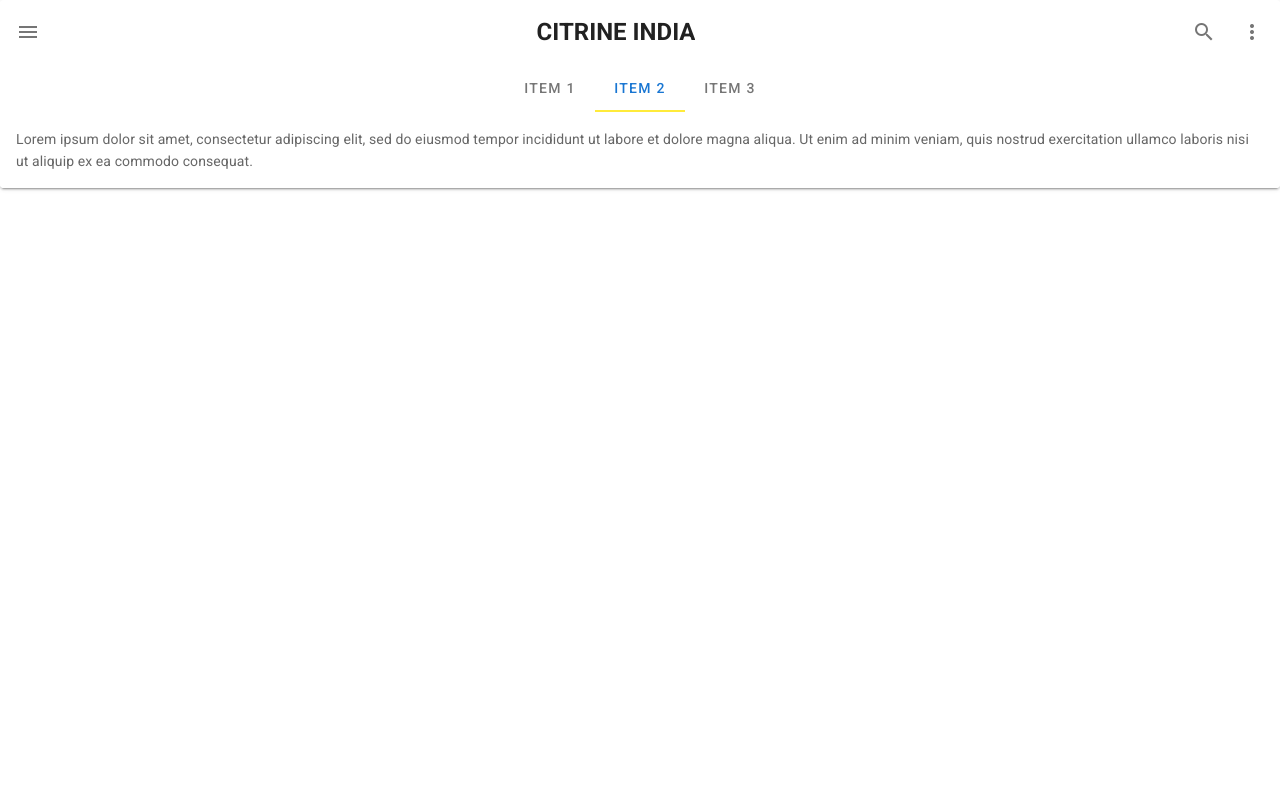
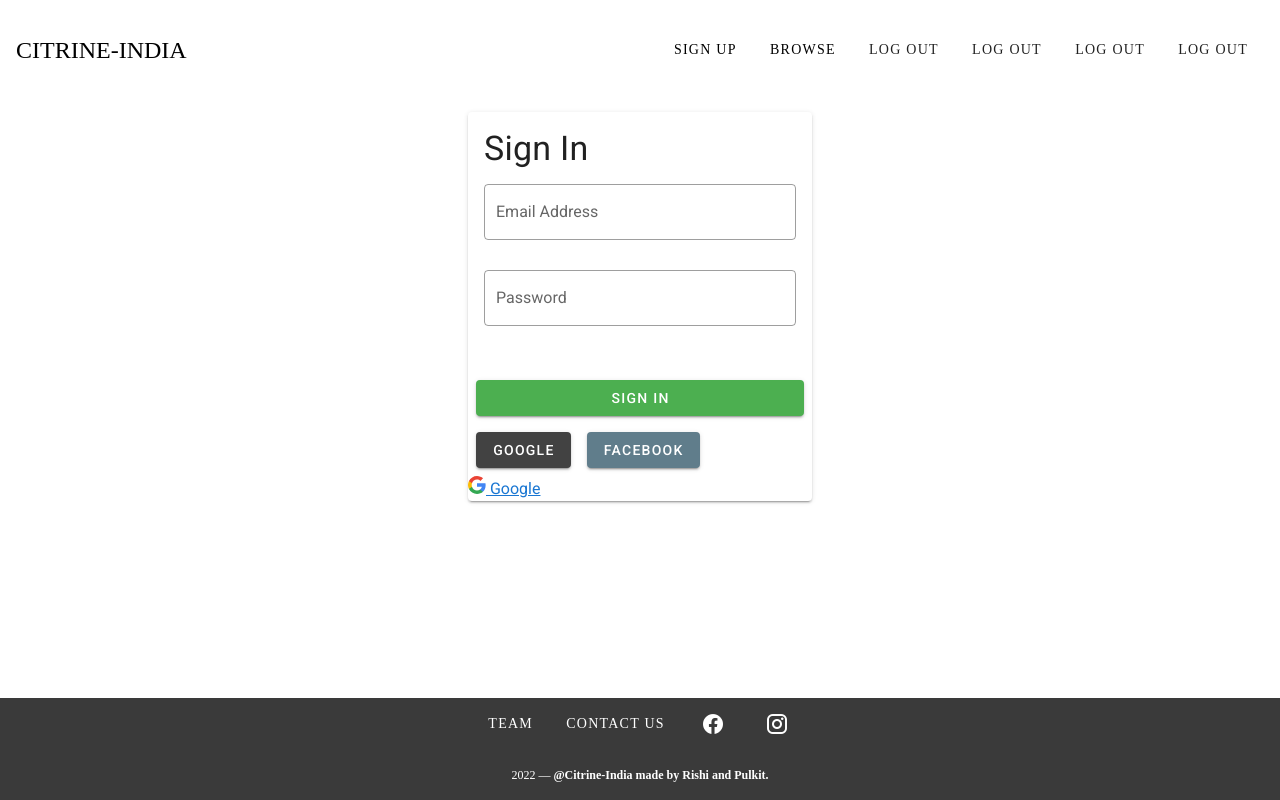
Before and after one commit to shivamk012/Citrine-india, a Vue app in the folder client/: page /register in a window 1280 px wide. Built offline with nearby package versions, Linux system fonts and the light colour scheme.

Commit message:
admin layout

```diff
--- a/client/src/App.vue
+++ b/client/src/App.vue
@@ -7,18 +7,21 @@
           <router-view></router-view>
         </v-container>
       </main>
+      <page-footer/>
     </v-app>
   </div>
 </template>
 
 <script>
 import PageHeader from './components/Header.vue';
+import PageFooter from './components/Footer.vue';
 
 export default {
   name: 'App',
 
   components: {
     PageHeader,
+    PageFooter,
   },
 
   data: () => ({
--- /dev/null
+++ b/client/src/components/Footer.vue
@@ -0,0 +1,81 @@
+<template>
+
+
+  <v-footer
+    color="#3a3a3a"
+    padless
+    class="footer"
+    fixed
+  >
+    <v-row
+      justify="center"
+      no-gutters
+    >
+      <v-btn
+        v-for="link in links"
+        :key="link"
+        color="white"
+        text
+        class="my-2"
+      >
+        {{ link }}
+      </v-btn>
+      <v-btn
+        v-for="icon in icons"
+        :key="icon"
+        color="white"
+        text
+        class="my-2"
+      >
+        <v-icon size="24px">
+            {{ icon }}
+        </v-icon>
+      </v-btn>
+      <v-col
+        class="#3a3a3a py-4 text-center white--text copyright"
+        cols="12"
+      >
+        {{ new Date().getFullYear() }} — <strong> @Citrine-India made by Rishi and Pulkit.</strong>
+      </v-col>
+    </v-row>
+  </v-footer>
+
+
+</template>
+
+
+
+<script>
+
+
+  export default {
+    data: () => ({
+        links: [
+            'Team',
+            'Contact Us',
+        ],
+        icons:[
+            'mdi-facebook',
+            'mdi-instagram',
+        ]
+    }),
+  }
+
+
+</script>
+
+
+
+<style scoped>
+
+
+  .footer {
+    font-family: Montserrat;
+  }
+
+  .copyright {
+    font-size: .75rem;
+  }
+
+
+</style>
--- a/client/src/components/Header.vue
+++ b/client/src/components/Header.vue
@@ -1,69 +1,93 @@
 <template>
-  <v-card>
+
+
+  <div class="header">
+
     <v-toolbar
       color="white"
+      dark
+      height="100px"
+      fixed
       flat
     >
-      <v-app-bar-nav-icon/>
-
-      <v-spacer/>
-
-      <v-toolbar-title class="headline font-weight-bold">CITRINE INDIA</v-toolbar-title>
-
-      <v-spacer/>
-
-      <v-btn icon>
-        <v-icon>mdi-magnify</v-icon>
-      </v-btn>
-
-      <v-btn icon>
-        <v-icon>mdi-dots-vertical</v-icon>
-      </v-btn>
-
-      <template v-slot:extension>
-        <v-tabs
-          v-model="model"
-          centered
-          slider-color="yellow"
+      <v-toolbar-title class="black--text logo">
+        CITRINE-INDIA
+      </v-toolbar-title>
+      <v-spacer></v-spacer>
+      <v-toolbar-items>
+        <v-btn
+          depressed flat
+          color="white"
+          class="black--text"
+          @click="navigateTo({
+            name: 'signUp'
+          })"
         >
-          <v-tab
-            v-for="i in 3"
-            :key="i"
-            :href="`#tab-${i}`"
-          >
-            Item {{ i }}
-          </v-tab>
-        </v-tabs>
-      </template>
+          Sign Up
+        </v-btn>
+        <v-btn
+          depressed flat
+          color="white"
+          class="black--text"
+        >
+          Browse
+        </v-btn>
+        <v-btn
+          depressed light
+          color="white"
+        >
+          Log Out
+        </v-btn>
+        <v-btn
+          depressed light
+          color="white"
+        >
+          Log Out
+        </v-btn>
+        <v-btn
+          depressed light
+          color="white"
+        >
+          Log Out
+        </v-btn>
+        <v-btn
+          depressed light
+          color="white"
+        >
+          Log Out
+        </v-btn>
+      </v-toolbar-items>
     </v-toolbar>
 
-    <v-tabs-items v-model="model">
-      <v-tab-item
-        v-for="i in 3"
-        :key="i"
-        :value="`tab-${i}`"
-      >
-        <v-card class="root" flat >
-          <v-card-text v-text="text"></v-card-text>
-        </v-card>
-      </v-tab-item>
-    </v-tabs-items>
-  </v-card>
+  </div>
+
+
 </template>
 
 <script>
   export default {
-    data () {
-      return {
-        model: 'tab-2',
-        text: 'Lorem ipsum dolor sit amet, consectetur adipiscing elit, sed do eiusmod tempor incididunt ut labore et dolore magna aliqua. Ut enim ad minim veniam, quis nostrud exercitation ullamco laboris nisi ut aliquip ex ea commodo consequat.',
-      }
-    },
+    methods: {
+      navigateTo (route) {
+        this.$router.push(route)
+      },
+    }
   }
 </script>
 
+
+
+
 <style scoped>
-/* .root:hover{
 
-} */
+
+  .header{
+      font-family: Montserrat;
+    }
+
+  .logo{
+    font-family: Ubuntu;
+    font-size: 1.5rem;
+  }
+
+
 </style>
--- /dev/null
+++ b/client/src/router/admin.js
@@ -0,0 +1,27 @@
+
+// Admin Related routes
+import AdminHome from '../views/admin/AdminHome.vue'
+import AdminUser from '../views/admin/AdminUser.vue'
+
+export default [
+    {
+      path: '/admin',
+      name: 'adminHome',
+      component: AdminHome,
+      children: [
+        {
+          // UserProfile will be rendered inside User's <router-view>
+          // when /user/:id/profile is matched
+          path: 'users',
+          name: 'adminUser',
+          component: AdminUser
+        },
+        // {
+        //   // UserPosts will be rendered inside User's <router-view>
+        //   // when /user/:id/posts is matched
+        //   path: 'posts',
+        //   component: UserPosts
+        // }
+      ]
+    }
+  ]
--- a/client/src/router/index.js
+++ b/client/src/router/index.js
@@ -1,6 +1,9 @@
 import Vue from 'vue'
 import VueRouter from 'vue-router'
 import Home from '../views/Home.vue'
+import SignUp from '../views/SignUp.vue'
+import admin from "./admin"
+
 
 Vue.use(VueRouter)
 
@@ -9,7 +12,13 @@ Vue.use(VueRouter)
     path: '/',
     name: 'Home',
     component: Home
-  }
+  },
+  {
+    path: '/register',
+    name: 'signUp',
+    component: SignUp
+  },
+  ...admin
 //   {
 //     path: '/songs/create',
 //     name: 'create-songs',
--- /dev/null
+++ b/client/src/views/SignUp.vue
@@ -0,0 +1,85 @@
+<template>
+  <v-card
+    class="mx-auto"
+    max-width="344"
+  >
+    <v-card-text centered>
+      <!-- <div>Word of the Day</div> -->
+      <p class="display-1 text--primary">
+        Sign In
+      </p>
+      <v-text-field
+        label="Email Address"
+        outlined
+        ></v-text-field>
+      <v-text-field
+        label="Password"
+        outlined
+        ></v-text-field>
+    </v-card-text>
+    <v-card-actions>
+      <v-btn
+        block
+        color="success"
+        dark
+        class="p-t-n4"
+      >
+        Sign In
+      </v-btn>
+    </v-card-actions>
+    <v-btn
+        class="ma-2"
+        color="secondary"
+        >
+        Google
+        </v-btn>
+
+        <v-btn
+        color="blue-grey"
+        class="ma-2 white--text"
+        >
+        Facebook
+        </v-btn>
+        <div class="signup-buttons">
+            <a href="#" class="google-signup" @click.prevent="loginWithGoogle">
+            <svg xmlns="http://www.w3.org/2000/svg" width="18" height="18" viewBox="0 0 18 18" aria-hidden="true"><title>Google</title><g fill="none" fill-rule="evenodd"><path fill="#4285F4" d="M17.64 9.2045c0-.6381-.0573-1.2518-.1636-1.8409H9v3.4814h4.8436c-.2086 1.125-.8427 2.0782-1.7959 2.7164v2.2581h2.9087c1.7018-1.5668 2.6836-3.874 2.6836-6.615z"></path><path fill="#34A853" d="M9 18c2.43 0 4.4673-.806 5.9564-2.1805l-2.9087-2.2581c-.8059.54-1.8368.859-3.0477.859-2.344 0-4.3282-1.5831-5.036-3.7104H.9574v2.3318C2.4382 15.9832 5.4818 18 9 18z"></path><path fill="#FBBC05" d="M3.964 10.71c-.18-.54-.2822-1.1168-.2822-1.71s.1023-1.17.2823-1.71V4.9582H.9573A8.9965 8.9965 0 0 0 0 9c0 1.4523.3477 2.8268.9573 4.0418L3.964 10.71z"></path><path fill="#EA4335" d="M9 3.5795c1.3214 0 2.5077.4541 3.4405 1.346l2.5813-2.5814C13.4632.8918 11.426 0 9 0 5.4818 0 2.4382 2.0168.9573 4.9582L3.964 7.29C4.6718 5.1627 6.6559 3.5795 9 3.5795z"></path></g></svg>
+            Google
+            </a>
+        </div>
+  </v-card>
+</template>
+
+<script>
+
+export default {
+  name: 'login_signup_social',
+  methods: {
+    loginWithGoogle () {
+      this.$gAuth
+        .signIn()
+        .then(GoogleUser => {
+          // on success do something
+          console.log('GoogleUser', GoogleUser)
+        //   var userInfo = {
+        //     loginType: 'google',
+        //     google: GoogleUser
+        //   }
+        //   this.$store.commit('setLoginUser', userInfo)
+          this.$router.push('Home')
+        })
+        .catch(error => {
+          console.log('error', error)
+        })
+    }
+  }
+}
+</script>
+
+<style>
+.v-card--reveal {
+  bottom: 0;
+  opacity: 1 !important;
+  position: absolute;
+  width: 100%;
+}
+</style>
--- /dev/null
+++ b/client/src/views/admin/AdminHome.vue
@@ -0,0 +1,64 @@
+<template>
+  <v-card height="600px">
+    <v-navigation-drawer
+      absolute
+      permanent
+      right
+    >
+      <template v-slot:prepend>
+        <v-list-item two-line>
+          <v-list-item-avatar>
+            <img src="https://randomuser.me/api/portraits/women/81.jpg">
+          </v-list-item-avatar>
+
+          <v-list-item-content>
+            <v-list-item-title>Jane Smith</v-list-item-title>
+            <v-list-item-subtitle>Logged In</v-list-item-subtitle>
+          </v-list-item-content>
+        </v-list-item>
+      </template>
+
+      <v-divider></v-divider>
+
+      <v-list dense>
+        <v-list-item
+          v-for="item in items"
+          :key="item.title"
+          link
+          @click="navigateTo({
+            name: item.name
+          })"
+        >
+          <v-list-item-icon>
+            <v-icon>{{ item.icon }}</v-icon>
+          </v-list-item-icon>
+
+          <v-list-item-content>
+            <v-list-item-title>{{ item.title }}</v-list-item-title>
+          </v-list-item-content>
+        </v-list-item>
+      </v-list>
+    </v-navigation-drawer>
+  </v-card>
+</template>
+
+
+<script>
+  export default {
+    data () {
+      return {
+        items: [
+          { title: 'Home', icon: 'mdi-home-city', name:'adminHome'},
+          { title: 'My Account', icon: 'mdi-account', name:'adminAccount'},
+          { title: 'Users', icon: 'mdi-account-group-outline', name:'adminUser'},
+          { title: 'Catalog', icon: 'mdi-folder-open', name:'adminCatalog'},
+        ],
+      }
+    },
+    methods: {
+      navigateTo (route) {
+        this.$router.push(route)
+      },
+    }
+  }
+</script>
--- /dev/null
+++ b/client/src/views/admin/AdminUser.vue
@@ -0,0 +1,47 @@
+<template>
+    <v-card height="600px">
+    <v-navigation-drawer
+      absolute
+      permanent
+      right
+    >
+      <template v-slot:prepend>
+        <v-list-item two-line>
+          <v-list-item-avatar>
+            <img src="https://randomuser.me/api/portraits/women/81.jpg">
+          </v-list-item-avatar>
+
+          <v-list-item-content>
+            <v-list-item-title>Jane Smith</v-list-item-title>
+            <v-list-item-subtitle>Logged In</v-list-item-subtitle>
+          </v-list-item-content>
+        </v-list-item>
+      </template>
+
+      <v-divider></v-divider>
+
+      <v-list dense>
+        <v-list-item
+          v-for="item in items"
+          :key="item.title"
+        >
+          <v-list-item-icon>
+            <v-icon>{{ item.icon }}</v-icon>
+          </v-list-item-icon>
+
+          <v-list-item-content>
+            <v-list-item-title>{{ item.title }}</v-list-item-title>
+          </v-list-item-content>
+        </v-list-item>
+      </v-list>
+    </v-navigation-drawer>
+  </v-card>
+</template>
+
+<script>
+
+</script>
+
+<style scoped>
+
+</style>
```
Also changed, not shown: client/src/main.js (+8 -0 lines), 1 other file (tests, documents, lock files or other folders).
